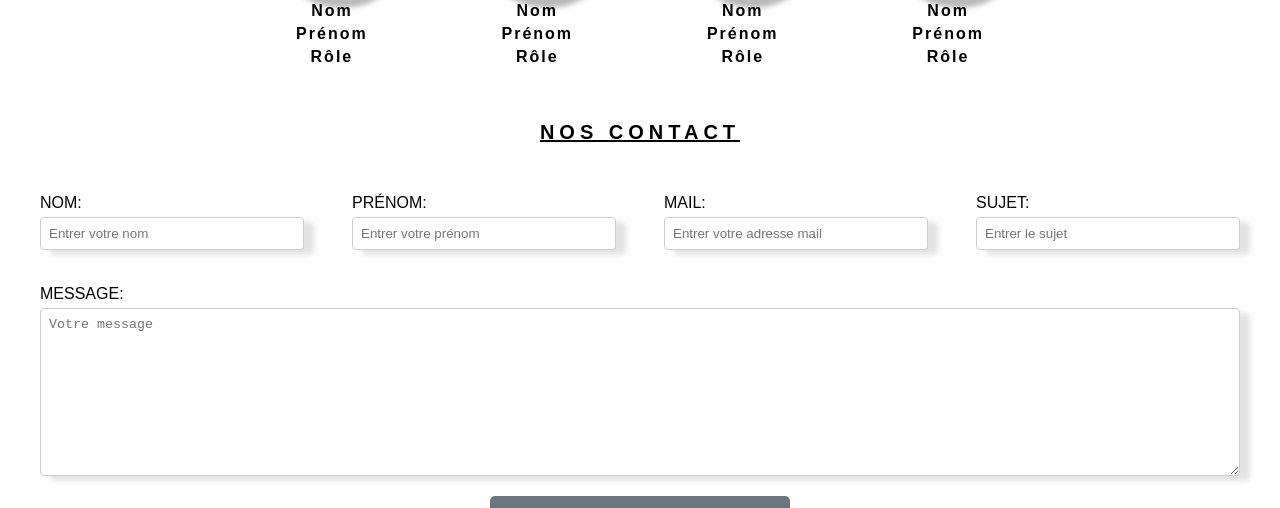
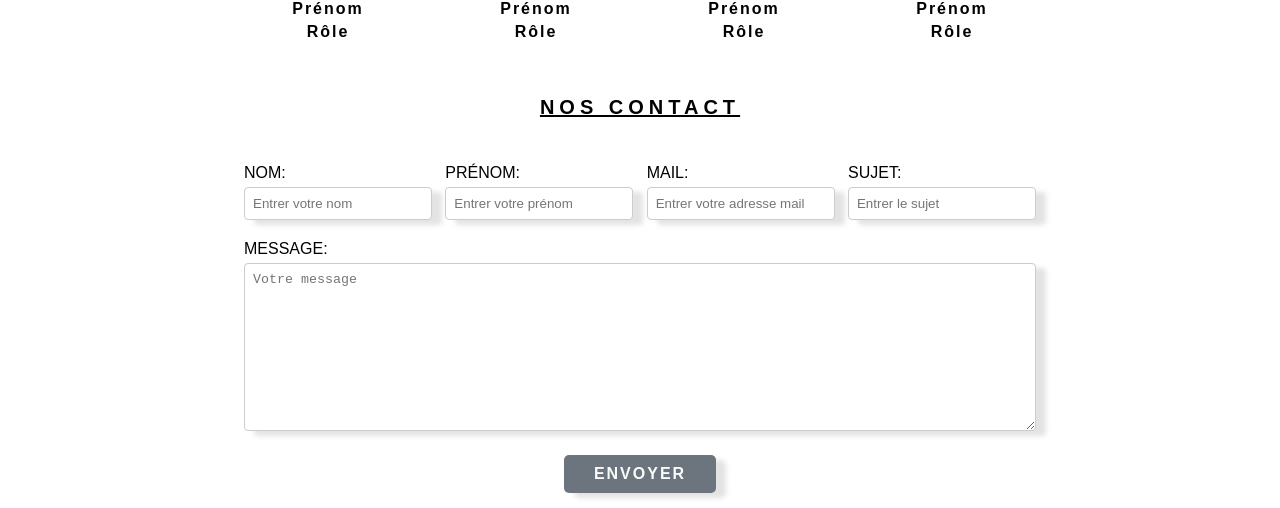
Before and after one commit to emiliepigeon/OnePage, a plain HTML site: page index.html in a window 1280 px wide. Shown: the part 1138-1646 px from the top of the page. Drawn offline with Linux system fonts and the light colour scheme.

Commit message:
correct html et complexification css

```diff
--- a/assets/css/style.css
+++ b/assets/css/style.css
@@ -1,3 +1,10 @@
+/* Reset général pour éliminer les marges par défaut */
+* {
+    margin: 0;
+    padding: 0;
+    box-sizing: border-box;
+}
+
 /* ------------- Style général de la page -----------------*/
 :root {
     --primary-color: #000509;
@@ -14,20 +21,17 @@
     font-size: 20px;
     letter-spacing: 5px;
     margin-top: 50px;
-    margin-bottom: 10px;
+    margin-bottom: 25px;
 }
 
+/**************************************************************************************/
 /* ------------- Header #header > LOGO et NAVBAR -----------*/
 #header {
     width: 100%;
-    margin: 0 auto;
-    /* border: 1px solid red; */
 }
 
 #header .container {
     width: 100%;
-    max-width: 100%; /* Ajustez selon vos besoins */
-    margin: 0 auto;
     padding: 10px;
     display: flex;
     flex-direction: column;
@@ -35,28 +39,39 @@
 }
 
 #logoheader {
-    margin-bottom: -5px; /* Espace entre le logo et la navbar */
+    margin-bottom: -8px;
     text-align: center;
 }
 
 #navbar {
-    width: 100%; /* Occupe 100% de la largeur du conteneur */
+    width: 100vw;
+    /* Utilise la largeur totale de la fenêtre */
     background-color: var(--primary-color);
+    display: flex;
+    justify-content: center;
+    margin-left: calc(-50vw + 50%);
+    /*
+        Utilise calc() pour ajuster la marge gauche de la barre de navigation.
+        - '50vw' représente la moitié de la largeur de la fenêtre (viewport).
+        - Le signe '-' déplace l'élément vers la gauche de cette distance.
+        - '50%' représente la moitié de la largeur du conteneur parent.
+        - En ajoutant '50%', on compense le déplacement à gauche,
+            ce qui permet à #navbar d'occuper toute la largeur de l'écran,
+            même si elle est à l'intérieur d'un conteneur centré.
+    */
 }
 
-.navbar {
+.navbarlist {
     list-style-type: none;
-    margin: 0;
-    padding: 0;
     display: flex;
-    justify-content: space-between;
-    width: 100%; /* Assure que la liste prend toute la largeur */
+    justify-content: center;
+    width: 80%;
 }
 
 .menu {
-    flex-grow: 1; /* Chaque élément prend une part égale de l'espace */
+    flex-grow: 0;
     text-align: center;
-    padding: 10px 0;
+    padding: 10px 100px;
     color: var(--third-color);
     font-family: var(--font-family);
     text-transform: uppercase;
@@ -64,11 +79,13 @@
     font-weight: 600;
     letter-spacing: 5px;
 }
+
 .menu a {
-    color: inherit; /* Hérite la couleur du parent (.menu) */
-    text-decoration: none; /* Supprime le soulignement */
+    color: inherit;
+    text-decoration: none;
 }
 
+/********************************** MAIN ********************************************/
 /* ------------- Section 1 > #presentation -----------*/
 #presentation .container {
     width: 65%;
@@ -93,6 +110,7 @@ p {
     line-height: 1.5;
     letter-spacing: 2px;
     font-weight: 400;
+    margin-bottom: 25px;
 }
 
 /* ------------- Section 2 > #equipe -----------*/
@@ -116,16 +134,20 @@ p {
     margin-top: 25px;
     box-shadow: 10px 10px 5px 5px rgb(116, 115, 115, 0.5);
 }
+
 article {
     /* border: 1px solid yellow; */
     text-align: center;
 }
+
 #equipe article a {
-    color: inherit; /* Hérite la couleur du texte parent */
-    text-decoration: none; /* Supprime le soulignement */
+    color: inherit;
+    /* Hérite la couleur du texte parent */
+    text-decoration: none;
+    /* Supprime le soulignement */
 }
 
-h2, h3, h4 {
+h3, h4, h5 {
     font-size: 16px;
     font-family: var(--font-family);
     margin: 5px;
@@ -134,85 +156,75 @@ h2, h3, h4 {
 
 /* ------------- Section 3 > #contact -----------*/
 #contact {
+    width: 100%;
     font-family: var(--font-family);
-    width: 100%;
 }
 
 #contact .container {
-    width: 100%;
-    max-width: 1200px; /* Ajustez selon vos besoins */
+    width: 65%;
     margin: 0 auto;
     display: flex;
     flex-direction: column;
     align-items: center;
-    /* border: 1px solid orange; */
     padding: 20px;
-}
-
-#title {
-    text-align: center;
-    margin-bottom: 30px;
 }
 
 #form {
     width: 100%;
 }
 
-.form-group {
-    display: flex;
-    justify-content: space-between;
-    flex-wrap: row;
+/* Styles généraux pour les champs du formulaire */
+.form-group, .form-message {
     width: 100%;
     margin-bottom: 20px;
 }
 
-.form-group > div {
-    width: 22%; /* Ajustez selon le nombre d'éléments */
+.form-group {
     display: flex;
-    flex-direction: column;
-    margin-bottom: 15px;
+    justify-content: space-between;
+    flex-wrap: wrap;
 }
 
-.form-group label {
+.form-group>div {
+    /*
+    La propriété "width" définit la largeur de chaque élément <div> à l'intérieur de .form-group.
+    Ici, on utilise la fonction CSS "calc()" pour calculer dynamiquement cette largeur.
+    */
+    width: calc(25% - 10px);
+    /*
+    - "25%" signifie que chaque <div> occupe 25% de la largeur totale de son conteneur parent (.form-group).
+    - "- 10px" soustrait 10 pixels à cette largeur. Cela permet d'ajuster l'espace disponible pour tenir compte des marges ou des espaces entre les éléments.
+    Pourquoi utiliser calc() ?
+    - Cela permet de mélanger des unités différentes (ici %, une unité relative, et px, une unité absolue).
+    - Cela garantit que les éléments restent proportionnels tout en tenant compte d'un espace fixe (les 10 pixels ici).
+    */
+}
+
+label {
+    display: block;
+    /* Assure que le label est au-dessus du champ */
     margin-bottom: 5px;
     text-transform: uppercase;
     font-weight: 500;
 }
 
-.form-group input {
+input, textarea {
     width: 100%;
     padding: 8px;
-    box-sizing: border-box;
     border: 1px solid #ccc;
     border-radius: 4px;
-    box-shadow: 10px 5px 5px rgb(116, 115, 115, 0.2);
+    box-sizing: border-box;
+    /* Inclut padding et bordures dans la largeur totale */
+    box-shadow: 10px 5px 5px rgba(116, 115, 115, 0.2);
 }
 
-.form-message {
-    width: 100%;
-    display: flex;
-    flex-direction: column;
-    margin-bottom: 20px;
+/* Spécificités pour le champ de texte (textarea) */
+textarea {
+    min-height: 150px;
 }
 
-.form-message label {
-    margin-bottom: 5px;
-    text-transform: uppercase;
-    font-weight: 500;
-}
-
-.form-message textarea {
-    width: 100%;
-    padding: 8px;
-    box-sizing: border-box;
-    border: 1px solid #ccc;
-    border-radius: 4px;
-    min-height: 150px;
-    box-shadow: 10px 5px 5px rgb(116, 115, 115, 0.2);
-}
-
+/************************** Bouton d'envoi ********************************/
 .button {
-    width: 100%;
     display: flex;
     justify-content: center;
 }
@@ -221,17 +233,21 @@ h2, h3, h4 {
     padding: 10px 30px;
     background-color: var(--secondary-color);
     color: var(--third-color);
-    border: none;
+    border: none; /* Ajout pour supprimer la bordure par défaut */
     border-radius: 5px;
-    width: 25%;
-    /* cursor: pointer; */
-    font-family: var(--font-family);
     font-weight: 600;
-    font-size: 18px;
+    font-size: 16px;
     letter-spacing: 2px;
-    margin-bottom: 50px;
+    text-transform: uppercase;
+    cursor: pointer; /* Ajout pour indiquer que c'est cliquable */
+    transition: background-color 0.3s ease; /* Ajout pour une transition en douceur */
 }
 
+.button input[type="submit"]:hover {
+    background-color: var(--primary-color);
+}
+
+/************************************ FOOTER *********************************/
 /* ------------- Footer #footer -----------*/
 #footer {
     width: 100%;
@@ -247,6 +263,7 @@ h2, h3, h4 {
     font-family: var(--font-family);
     background-color: var(--secondary-color);
     padding-top: 15px;
+    padding-bottom: 15px;
     color: var(--third-color);
     font-family: var(--font-family);
 }
@@ -254,5 +271,5 @@ h2, h3, h4 {
 #footer li {
     list-style: none;
     font-size: 18px;
-    margin-bottom: 15px;
+    margin-bottom: 8px;
 }
--- a/index.html
+++ b/index.html
@@ -15,7 +15,7 @@
                 <img src="assets/images/logoOP.svg" alt="logo vectoriel onepage" width="200" height="nbr">
             </div>
             <nav id="navbar">
-                <ul class="navbar">
+                <ul class="navbarlist">
                     <li class="menu"><a href="#" target="_blank">Menu 1</a></li>
                     <li class="menu"><a href="#" target="_blank">Menu 2</a></li>
                     <li class="menu"><a href="#" target="_blank">Menu 3</a></li>
@@ -26,7 +26,7 @@
     </header>
     <main>
         <section id="presentation">
-            <h1 id="title">Présentation</h1>
+            <h2 id="title">Présentation</h2>
             <div class="container presentation">
                 <P><span>Toffee wafer</span> pastry cotton candy brownie gummies. Bonbon cotton candy cheesecake macaroon
                     sweet roll wafer jujubes powder gummi bears. Jelly beans sesame snaps brownie apple pie marzipan donut
@@ -49,38 +49,38 @@
         </section>
 
         <section id="equipe">
-            <h1 id="title">Nos membres</h1>
+            <h2 id="title">Nos membres</h2>
             <div class="container equipe">
                 <article>
                     <a href="#">
                         <img class="round" src="assets/images/face1.png" alt="visage noir et blanc 1" width="200" height="nbr">
-                        <h2>Nom</h2>
-                        <h3>Prénom</h3>
-                        <h4>Rôle</h4>
+                        <h3>Nom</h3>
+                        <h4>Prénom</h4>
+                        <h5>Rôle</h5>
                     </a>
                 </article>
                 <article>
                     <a href="#">
                         <img class="round" src="assets/images/face2.png" alt="visage noir et blanc 1" width="200" height="nbr">
-                        <h2>Nom</h2>
-                        <h3>Prénom</h3>
-                        <h4>Rôle</h4>
+                        <h3>Nom</h3>
+                        <h4>Prénom</h4>
+                        <h5>Rôle</h5>
                     </a>
                 </article>
                 <article>
                     <a href="#">
                         <img class="round" src="assets/images/face3.png" alt="visage noir et blanc 1" width="200" height="nbr">
-                        <h2>Nom</h2>
-                        <h3>Prénom</h3>
-                        <h4>Rôle</h4>
+                        <h3>Nom</h3>
+                        <h4>Prénom</h4>
+                        <h5>Rôle</h5>
                     </a>
                 </article>
                 <article>
                     <a href="#">
                         <img class="round" src="assets/images/face4.png" alt="visage noir et blanc 1" width="200" height="nbr">
-                        <h2>Nom</h2>
-                        <h3>Prénom</h3>
-                        <h4>Rôle</h4>
+                        <h3>Nom</h3>
+                        <h4>Prénom</h4>
+                        <h5>Rôle</h5>
                     </a>
                 </article>
             </div>
```
